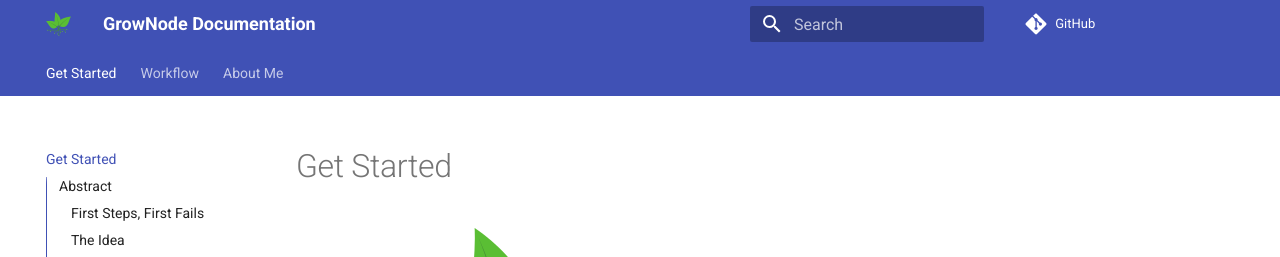
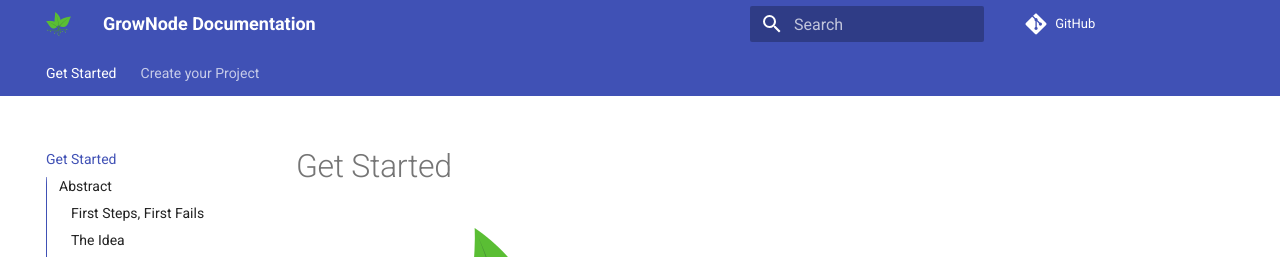
Before and after one commit to ogghst/grownode, an MkDocs documentation site: the page built from docs/index.md, in a window 1280 px wide and 900 px high. Shown: the top 257 px of the window. Built offline with MkDocs 1.6.1 and Material for MkDocs 9.7.7, drawn with Linux system fonts in a browser that asks for light colours; comment, search, counter and statistics services are not loaded.

Commit message:
Update mkdocs.yml

```diff
--- a/mkdocs.yml
+++ b/mkdocs.yml
@@ -15,7 +15,6 @@ theme:
   favicon: img/grownode_logo_24.png
 nav:
   - Get Started: 'index.md'
-  - Workflow: 'workflow.md'
-  - About Me: 'https://it.linkedin.com/in/nicolamuratori'
+  - Create your Project: 'workflow.md'
 plugins:
     - search
```
